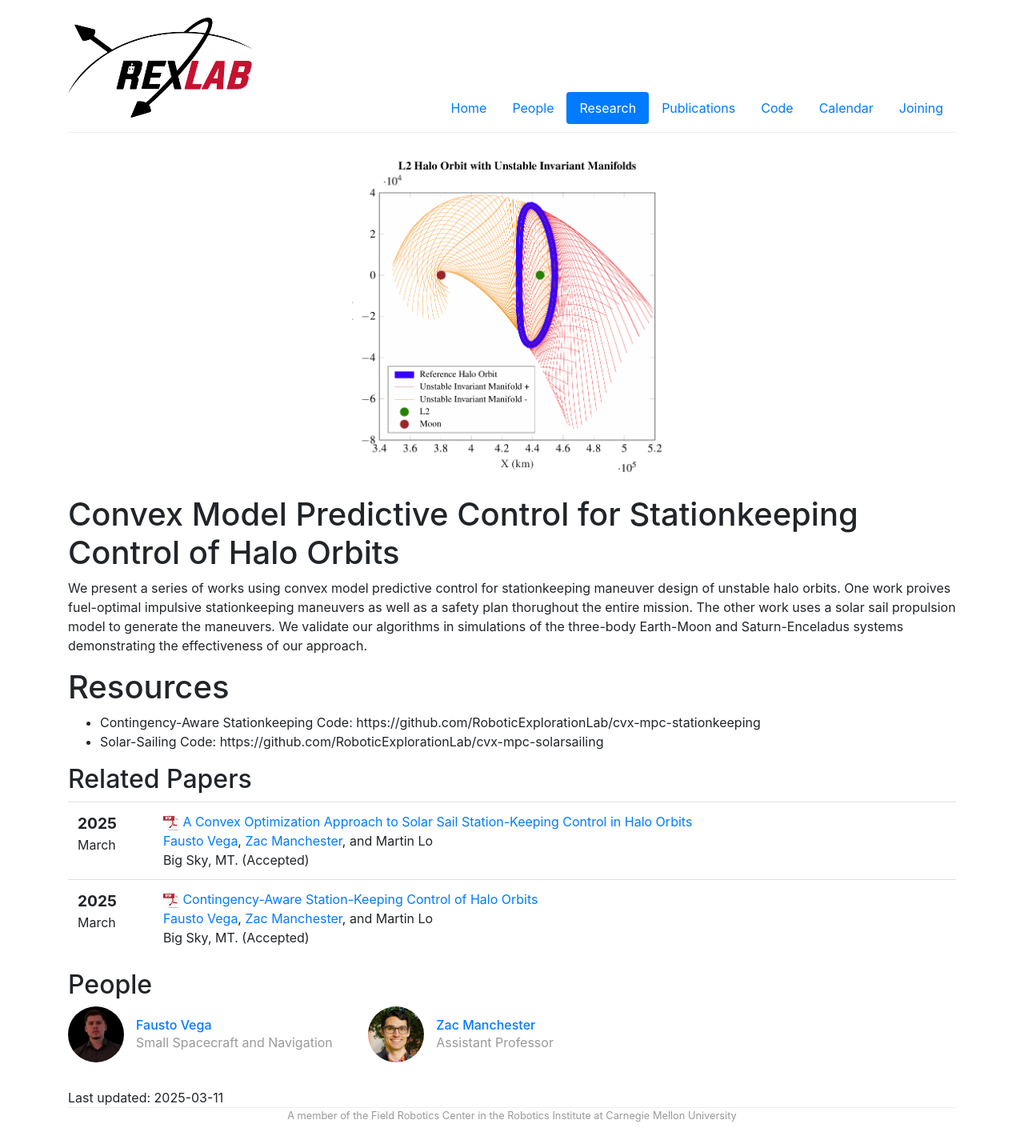
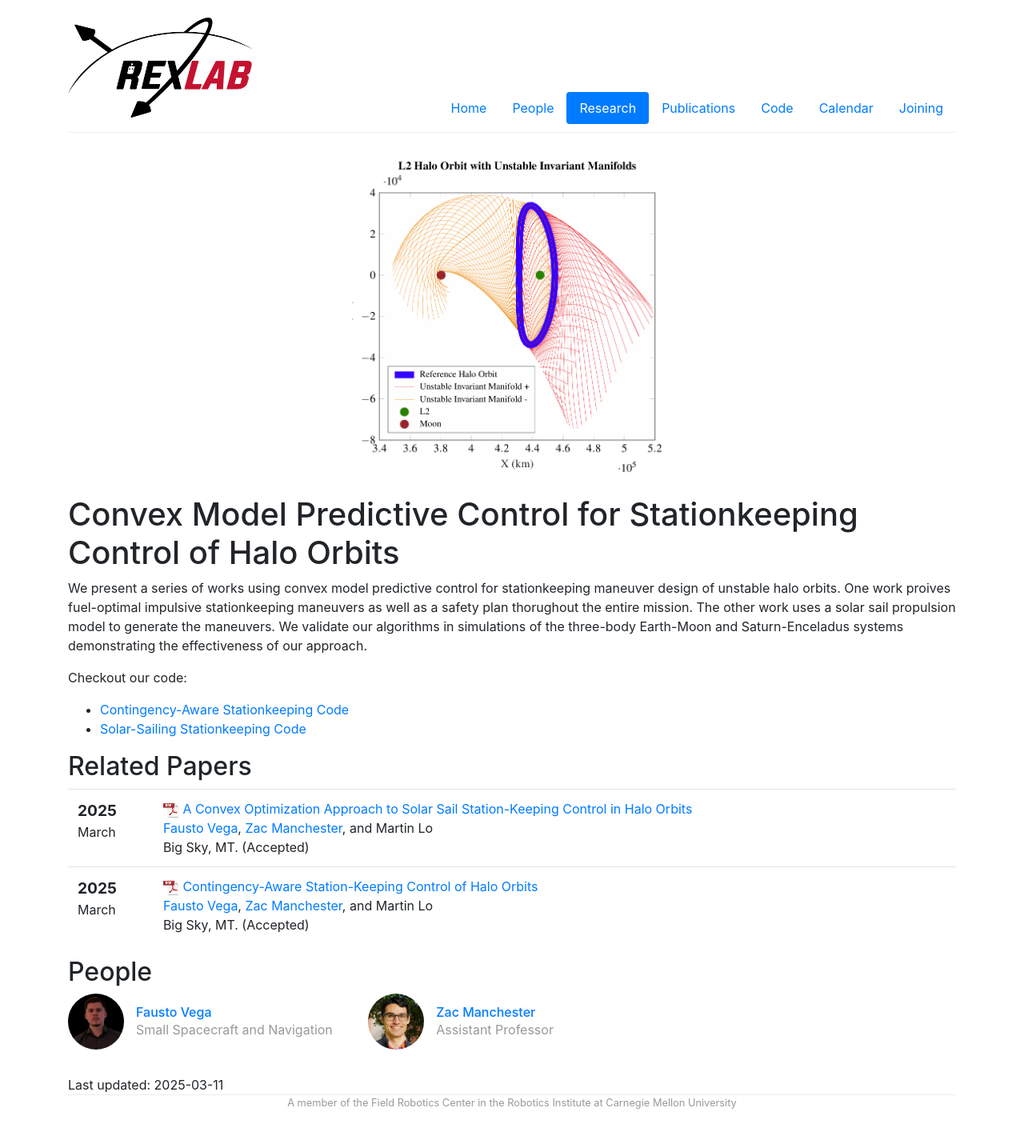
Before and after one commit to RoboticExplorationLab/roboticexplorationlab.github.io, a Jekyll site: the page built from _projects/cvx_mpc_stationkeeping.md, in a window 1280 px wide. Shown: the whole page at 80% size. Built offline with Jekyll 4.4.1, drawn with Linux system fonts in a browser that asks for light colours; a script that is not in the unit is left out.

Commit message:
added github links to project

```diff
--- a/_projects/cvx_mpc_stationkeeping.md
+++ b/_projects/cvx_mpc_stationkeeping.md
@@ -15,6 +15,6 @@ last-updated: 2025-03-11
 
 We present a series of works using convex model predictive control for stationkeeping maneuver design of unstable halo orbits. One work proives fuel-optimal impulsive stationkeeping maneuvers as well as a safety plan thorughout the entire mission. The other work uses a solar sail propulsion model to generate the maneuvers. We validate our algorithms in simulations of the three-body Earth-Moon and Saturn-Enceladus systems demonstrating the effectiveness of our approach.
 
-# Resources
-* Contingency-Aware Stationkeeping Code: https://github.com/RoboticExplorationLab/cvx-mpc-stationkeeping
-* Solar-Sailing Code: https://github.com/RoboticExplorationLab/cvx-mpc-solarsailing
+Checkout our code:
+* [Contingency-Aware Stationkeeping Code](https://github.com/RoboticExplorationLab/cvx-mpc-stationkeeping)
+* [Solar-Sailing Stationkeeping Code](https://github.com/RoboticExplorationLab/cvx-mpc-solarsailing)
```
